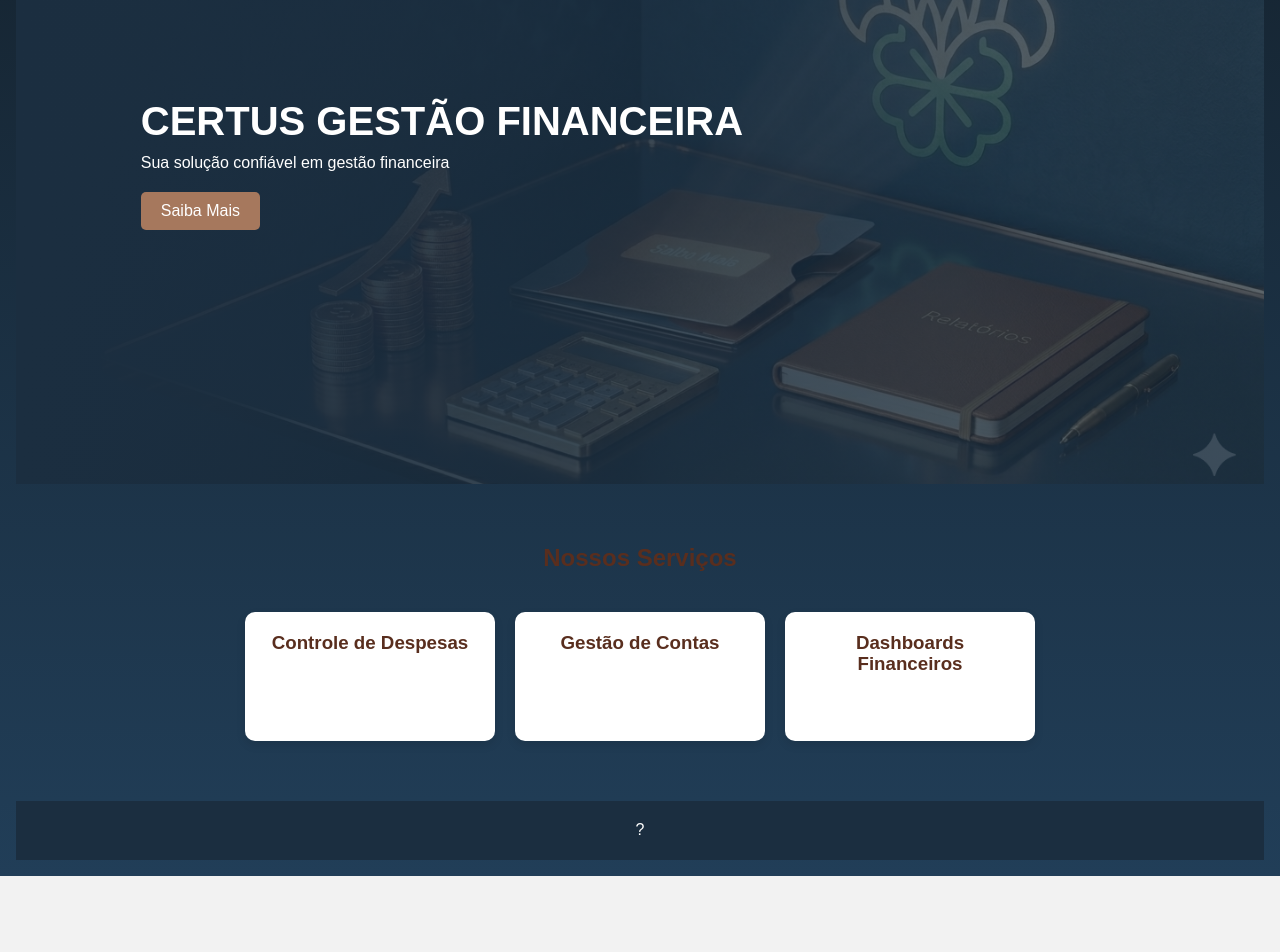
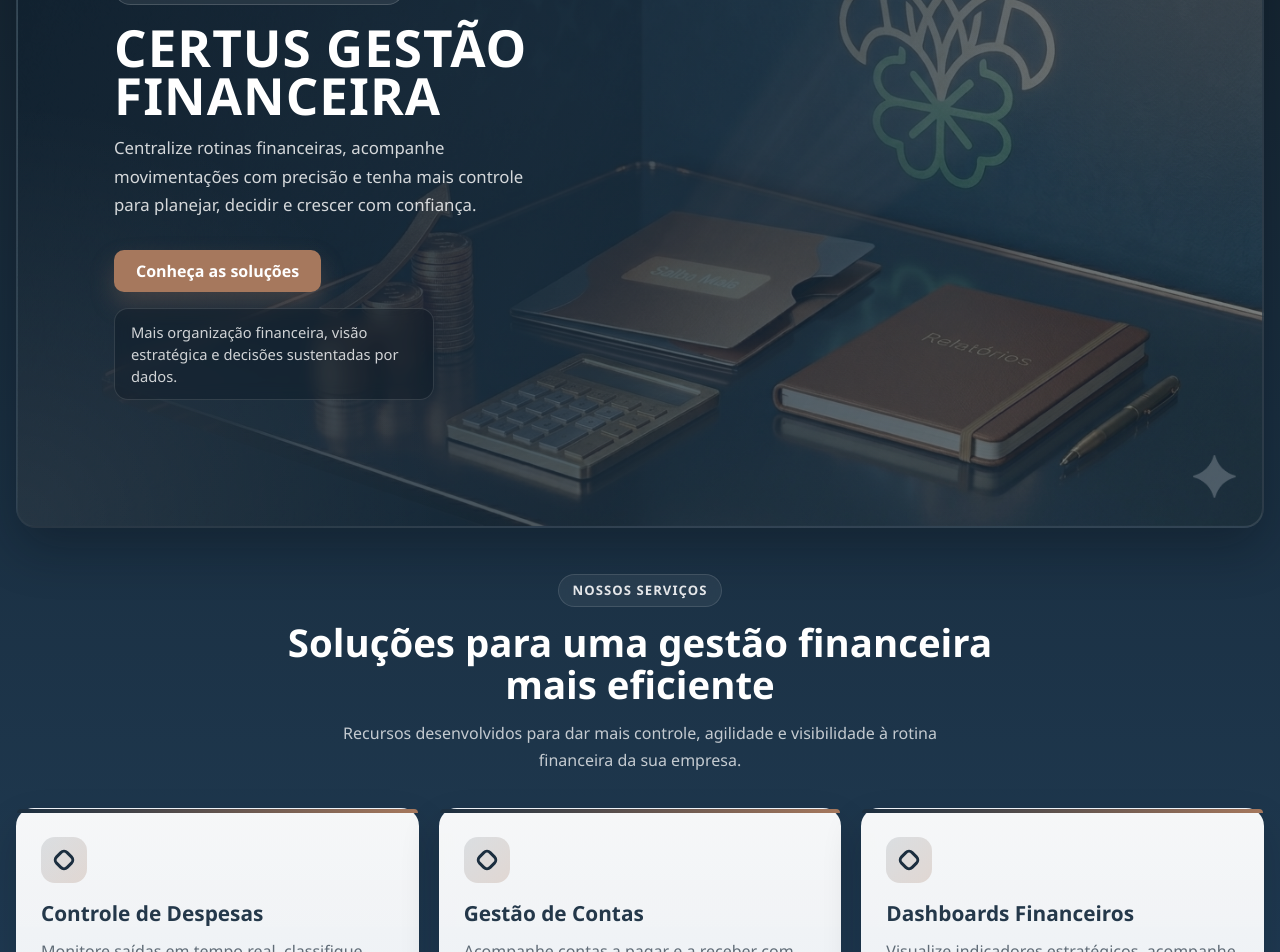
Before and after one commit to jefti/Certus_ControleFinanceiro_FrontEnd, a React (Vite) app: page / in a window 1280 px wide. Shown: the part 220-1172 px from the top of the page. Before the commit the page ends 1096 px from the top, so only its background shows below. Built offline with nearby package versions, Linux system fonts and the light colour scheme.

Commit message:
fix: code review

```diff
--- a/src/pages/HomePage/HomePage.css
+++ b/src/pages/HomePage/HomePage.css
@@ -1,128 +1,266 @@
-/* Reset */
-* {
-    margin: 0;
-    padding: 0;
-    box-sizing: border-box;
+.home-page {
+  display: flex;
+  flex-direction: column;
+  gap: 28px;
+  color: var(--color-text-secondary);
 }
 
-/* Paleta */
-:root {
-    --bg-light: #F2F2F2;
-    --blue-dark: #1B2E40;
-    --beige: #A6785D;
-    --brown: #592E1E;
-    --black: #0D0D0D;
+.home-hero {
+  position: relative;
+  overflow: hidden;
+  min-height: calc(100vh - 120px);
+  border: 2px solid rgba(255, 255, 255, 0.1);
+  border-radius: 20px;
+  background:
+    linear-gradient(115deg, rgba(15, 30, 44, 0.94) 0%, rgba(27, 46, 63, 0.82) 45%, rgba(27, 46, 63, 0.54) 100%),
+    url("/finance.png") center center / cover no-repeat;
+  box-shadow: 0 20px 50px rgba(5, 12, 19, 0.32);
+  isolation: isolate;
 }
 
-/* Geral */
-body {
-    font-family: Arial, sans-serif;
-    background-color: var(--bg-light);
+.home-hero__overlay {
+  position: absolute;
+  inset: 0;
+  background:
+    radial-gradient(circle at top right, rgba(166, 120, 93, 0.26), transparent 28%),
+    radial-gradient(circle at bottom left, rgba(255, 255, 255, 0.08), transparent 30%);
+  pointer-events: none;
 }
 
-/* Header */
-header {
-    background-color: white;
-    padding: 0px 0;
-    border-bottom: 1px solid #eee;
+.home-hero__content {
+  position: relative;
+  z-index: 1;
+  max-width: 640px;
+  padding: clamp(48px, 8vw, 96px);
+  display: flex;
+  flex-direction: column;
+  justify-content: center;
+  min-height: calc(100vh - 120px);
 }
 
-.container {
-    width: 90%;
-    margin: auto;
-    display: flex;
-    justify-content: space-between;
-    align-items: center;
+.home-hero__eyebrow,
+.home-section__eyebrow {
+  display: inline-flex;
+  align-items: center;
+  width: fit-content;
+  padding: 8px 14px;
+  border: 1px solid rgba(255, 255, 255, 0.16);
+  border-radius: 999px;
+  background: rgba(255, 255, 255, 0.08);
+  color: rgba(255, 255, 255, 0.88);
+  font-size: 0.82rem;
+  font-weight: 600;
+  letter-spacing: 0.08em;
+  text-transform: uppercase;
+  backdrop-filter: blur(6px);
 }
 
-/* LOGO AJUSTADA */
-.logo img {
-    margin-left: -130px;
-    width: 250px;
-    height: auto;
+.home-hero__title {
+  margin: 18px 0 14px;
+  font-size: clamp(2.4rem, 4vw, 4.4rem);
+  line-height: 0.95;
+  letter-spacing: 0.02em;
+  text-wrap: balance;
 }
 
-/* Menu */
-nav a {
-    margin-left: 25px;
-    text-decoration: none;
-    color: var(--blue-dark);
-    font-weight: 500;
-    transition: 0.3s;
+.home-hero__description {
+  max-width: 560px;
+  margin: 0;
+  color: rgba(255, 255, 255, 0.82);
+  font-size: 1.05rem;
+  line-height: 1.7;
 }
 
-nav a:hover {
-    color: var(--beige);
+.home-hero__actions {
+  display: flex;
+  flex-wrap: wrap;
+  align-items: center;
+  gap: 16px;
+  margin-top: 30px;
 }
 
-/* Hero */
-.hero {
-    height: 80vh;
-    background: linear-gradient(
-        to right,
-        var(--blue-dark),
-        rgba(27, 46, 64, 0.7)
-    ),
-    url("/finance.png") center/cover no-repeat;
-
-    display: flex;
-    align-items: center;
-    padding-left: 10%;
-    color: white;
+.home-hero__button {
+  display: inline-flex;
+  align-items: center;
+  justify-content: center;
+  min-width: 148px;
+  padding: 12px 22px;
+  border-radius: 10px;
+  background: #a6785d;
+  color: #ffffff;
+  font-weight: 600;
+  box-shadow: 0 12px 24px rgba(166, 120, 93, 0.28);
+  transition:
+    transform 0.2s ease,
+    background 0.2s ease,
+    box-shadow 0.2s ease;
 }
 
-.hero-text h2 {
-    font-size: 40px;
-    margin-bottom: 10px;
+.home-hero__button:hover {
+  background: #ba8767;
+  transform: translateY(-1px);
+  box-shadow: 0 16px 30px rgba(166, 120, 93, 0.32);
 }
 
-.hero-text p {
-    margin-bottom: 20px;
+.home-hero__badge {
+  max-width: 320px;
+  padding: 12px 16px;
+  border: 1px solid rgba(255, 255, 255, 0.12);
+  border-radius: 14px;
+  background: rgba(7, 16, 26, 0.28);
+  color: rgba(255, 255, 255, 0.8);
+  font-size: 0.92rem;
+  line-height: 1.5;
+  backdrop-filter: blur(8px);
 }
 
-.hero-text button {
-    padding: 10px 20px;
-    border: none;
-    background-color: var(--beige);
-    color: white;
-    cursor: pointer;
-    border-radius: 5px;
+.home-services {
+  padding: 18px 0 0;
 }
 
-/* Serviços */
-.servicos {
-    padding: 60px 10%;
-    text-align: center;
+.home-services__header {
+  max-width: 720px;
+  margin: 0 auto 34px;
+  text-align: center;
 }
 
-.servicos h2 {
-    margin-bottom: 40px;
-    color: var(--brown);
+.home-section__eyebrow {
+  margin: 0 auto 14px;
+  border-color: rgba(255, 255, 255, 0.12);
+  background: rgba(255, 255, 255, 0.06);
 }
 
-.cards {
-    display: flex;
-    gap: 20px;
-    justify-content: center;
+.home-services__title {
+  margin: 0;
+  color: #ffffff;
+  font-size: clamp(1.8rem, 3vw, 2.8rem);
+  line-height: 1.1;
 }
 
-.card {
-    background: white;
-    padding: 20px;
-    width: 250px;
-    border-radius: 10px;
-    box-shadow: 0 4px 10px rgba(0,0,0,0.1);
+.home-services__subtitle {
+  margin: 14px auto 0;
+  max-width: 620px;
+  color: rgba(255, 255, 255, 0.74);
+  line-height: 1.7;
 }
 
-.card h3 {
-    margin-bottom: 10px;
-    color: var(--brown);
+.home-services__grid {
+  display: grid;
+  grid-template-columns: repeat(3, minmax(0, 1fr));
+  gap: 20px;
 }
 
-/* Footer */
-footer {
-    background-color: var(--blue-dark);
-    color: white;
-    text-align: center;
-    padding: 20px;
+.home-service-card {
+  position: relative;
+  padding: 28px 24px;
+  border: 1px solid rgba(255, 255, 255, 0.08);
+  border-radius: 18px;
+  background:
+    linear-gradient(180deg, rgba(255, 255, 255, 0.96) 0%, rgba(240, 244, 248, 0.98) 100%);
+  box-shadow: 0 18px 38px rgba(6, 14, 24, 0.2);
+  color: var(--color-text);
 }
+
+.home-service-card::before {
+  content: "";
+  position: absolute;
+  inset: 0 auto auto 0;
+  width: 100%;
+  height: 4px;
+  border-radius: 18px 18px 0 0;
+  background: linear-gradient(90deg, #1b2e3f 0%, #a6785d 100%);
+}
+
+.home-service-card__icon {
+  width: 46px;
+  height: 46px;
+  display: inline-flex;
+  align-items: center;
+  justify-content: center;
+  margin-bottom: 18px;
+  border-radius: 14px;
+  background: linear-gradient(135deg, rgba(27, 46, 63, 0.12), rgba(166, 120, 93, 0.24));
+}
+
+.home-service-card__icon span {
+  width: 18px;
+  height: 18px;
+  border: 3px solid #1b2e3f;
+  border-radius: 6px;
+  transform: rotate(45deg);
+}
+
+.home-service-card h3 {
+  margin: 0 0 12px;
+  color: #24384a;
+  font-size: 1.3rem;
+  line-height: 1.2;
+}
+
+.home-service-card p {
+  margin: 0;
+  color: #5f6b76;
+  line-height: 1.65;
+}
+
+.home-footer {
+  padding: 18px 16px 28px;
+  border-top: 1px solid rgba(255, 255, 255, 0.08);
+  text-align: center;
+  color: rgba(255, 255, 255, 0.68);
+  font-size: 0.92rem;
+}
+
+@media (max-width: 960px) {
+  .home-hero {
+    min-height: 520px;
+  }
+
+  .home-hero__content {
+    min-height: 520px;
+  }
+
+  .home-services__grid {
+    grid-template-columns: 1fr;
+  }
+}
+
+@media (max-width: 640px) {
+  .home-page {
+    gap: 22px;
+  }
+
+  .home-hero {
+    min-height: 460px;
+    border-radius: 16px;
+    background-position: 68% center;
+  }
+
+  .home-hero__content {
+    min-height: 460px;
+    padding: 28px 22px;
+  }
+
+  .home-hero__description {
+    font-size: 0.98rem;
+  }
+
+  .home-hero__actions {
+    align-items: stretch;
+  }
+
+  .home-hero__button,
+  .home-hero__badge {
+    width: 100%;
+    max-width: none;
+  }
+
+  .home-service-card {
+    padding: 24px 20px;
+  }
+
+  .home-footer {
+    padding-left: 0;
+    padding-right: 0;
+  }
+}
--- a/src/pages/HomePage/HomePage.tsx
+++ b/src/pages/HomePage/HomePage.tsx
@@ -1,40 +1,82 @@
-import'./homepage.css'
+import "./HomePage.css";
+
+const serviceItems = [
+  {
+    title: "Controle de Despesas",
+    description:
+      "Monitore saídas em tempo real, classifique lançamentos e identifique com rapidez os custos que mais impactam o caixa.",
+  },
+  {
+    title: "Gestão de Contas",
+    description:
+      "Acompanhe contas a pagar e a receber com mais organização, previsibilidade e segurança no fluxo financeiro.",
+  },
+  {
+    title: "Dashboards Financeiros",
+    description:
+      "Visualize indicadores estratégicos, acompanhe resultados e transforme dados em decisões mais assertivas.",
+  },
+];
 
 export function HomePage() {
   return (
-    <>
-<section className="hero">
-    <div className="hero-text">
-        <h2>CERTUS GESTÃO FINANCEIRA</h2>
-        <p>Sua solução confiável em gestão financeira</p>
-        <button>Saiba Mais</button>
-    </div>
-</section>
+    <div className="home-page">
+      <section className="home-hero">
+        <div className="home-hero__overlay" />
 
-<section className="servicos">
-    <h2>Nossos Serviços</h2>
+        <div className="home-hero__content">
+          <span className="home-hero__eyebrow">Gestão financeira com clareza</span>
 
-    <div className="cards">
-        <div className="card">
-            <h3>Controle de Despesas</h3>
-            <p>Gerencie suas despesas pessoais e empresariais.</p>
+          <h1 className="home-hero__title">CERTUS GESTÃO FINANCEIRA</h1>
+
+          <p className="home-hero__description">
+            Centralize rotinas financeiras, acompanhe movimentações com precisão
+            e tenha mais controle para planejar, decidir e crescer com
+            confiança.
+          </p>
+
+          <div className="home-hero__actions">
+            <a className="home-hero__button" href="#servicos">
+              Conheça as soluções
+            </a>
+
+            <div className="home-hero__badge">
+              Mais organização financeira, visão estratégica e decisões
+              sustentadas por dados.
+            </div>
+          </div>
+        </div>
+      </section>
+
+      <section className="home-services" id="servicos">
+        <div className="home-services__header">
+          <span className="home-section__eyebrow">Nossos serviços</span>
+          <h2 className="home-services__title">
+            Soluções para uma gestão financeira mais eficiente
+          </h2>
+          <p className="home-services__subtitle">
+            Recursos desenvolvidos para dar mais controle, agilidade e
+            visibilidade à rotina financeira da sua empresa.
+          </p>
         </div>
 
-        <div className="card">
-            <h3>Gestão de Contas</h3>
-            <p>Controle contas a pagar e receber com praticidade.</p>
+        <div className="home-services__grid">
+          {serviceItems.map((service) => (
+            <article className="home-service-card" key={service.title}>
+              <div className="home-service-card__icon" aria-hidden="true">
+                <span />
+              </div>
+
+              <h3>{service.title}</h3>
+              <p>{service.description}</p>
+            </article>
+          ))}
         </div>
+      </section>
 
-        <div className="card">
-            <h3>Dashboards Financeiros</h3>
-            <p>Visualize seus dados com gráficos intuitivos.</p>
-        </div>
+      <footer className="home-footer">
+        <p>2026 CERTUS Gestão Financeira - Todos os direitos reservados</p>
+      </footer>
     </div>
-</section>
-
-<footer>
-    <p>?</p>
-</footer>
-</>
-  )
+  );
 }
--- a/src/pages/RegisterPage/RegisterPage.tsx
+++ b/src/pages/RegisterPage/RegisterPage.tsx
@@ -6,8 +6,9 @@ import "./RegisterPage.css";
 
 export function RegisterPage() {
 
+  const [nome, setNome] = useState("");
   const [email, setEmail] = useState("");
-  const [nome, setNome] = useState("");
+  const [telefone, setTelefone] = useState("");
   const [senha, setSenha] = useState("");
   const [confirmarSenha, setConfirmarSenha] = useState("");
 
@@ -16,6 +17,7 @@ export function RegisterPage() {
       console.log("Nome:", nome);
       console.log("Email:", email);
       console.log("Senha:", senha);
+      console.log("telefone:", telefone);
       console.log("Confirmar Senha:", confirmarSenha);
   }
 
@@ -51,6 +53,13 @@ export function RegisterPage() {
             onChange={(event) => setEmail(event.target.value)}
           />
           <TextField
+            label="Seu Telefone:"
+            type="number"
+            placeholder="9999-9999"
+            value={telefone}
+            onChange={(event) => setTelefone(event.target.value)}
+          />
+          <TextField
             label="Sua Senha:"
             type="password"
             placeholder="Mínimo 6 caracteres"
```
Also changed, not shown: src/pages/ForgotPasswordPage/ForgotPasswordPage.tsx (+16 -1 lines).
